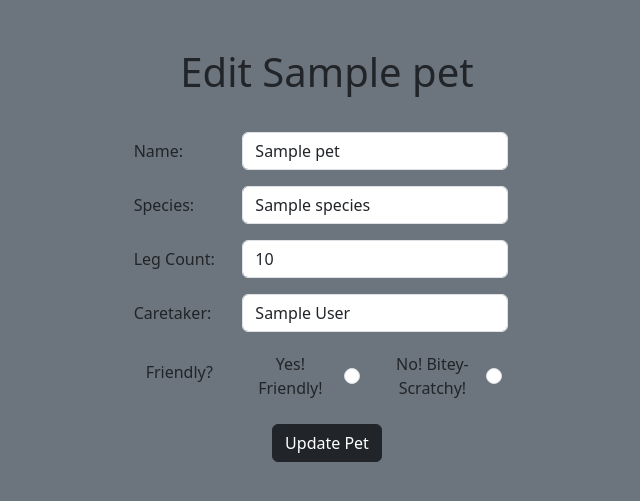
After one commit to JonGriggs1773/Python_Office_Hour, a Flask app: template CRUD/OneToMany_CRUD2/flask_app/templates/update_pet.html in a window 1280 px wide. The commit adds this page. Shown: the top 501 px of the page, without its empty margins (313-953 px from the left). Run offline with Flask 3, Linux system fonts and the light colour scheme; the template is opened without the code that fills it: most values are stand-ins (such as "Sample title", 1, 10 or a date in 2020).

Commit message:
one to many wrap up

```diff
--- a/CRUD/OneToMany_CRUD2/flask_app/templates/all_users.html
+++ b/CRUD/OneToMany_CRUD2/flask_app/templates/all_users.html
@@ -37,9 +37,9 @@
                         <td>
                             {% for i in range(user.pets|length) %}
                                 {% if i == user.pets|length -1 %}
-                                    {{user.pets[i].name}}
+                                    <a class="text-success" href="/view/pet/{{user.pets[i].id}}">{{user.pets[i].name}}</a>
                                 {% else %}
-                                    {{user.pets[i].name}},
+                                    <a class="text-success" href="/view/pet/{{user.pets[i].id}}">{{user.pets[i].name}}</a>,
                                 {% endif %}
                             {% endfor %}
                         </td>
--- a/CRUD/OneToMany_CRUD2/flask_app/templates/one_user.html
+++ b/CRUD/OneToMany_CRUD2/flask_app/templates/one_user.html
@@ -30,7 +30,7 @@
             <h3>{{user.first_name}}'s Pets!</h3>
                 {% if user.pets[0].id %}
                     {% for pet in user.pets %}
-                        <div class="my-4 bg-info rounded p-2">
+                        <div class="my-4 bg-success rounded p-2">
                             <h4>{{pet.name}}</h4>
                             <h5>{{pet.name}} is a(n) {{pet.species}} with {{pet.how_many_legs}} legs!</h5>
                             {% if pet.friendly %}
--- /dev/null
+++ b/CRUD/OneToMany_CRUD2/flask_app/templates/update_pet.html
@@ -0,0 +1,94 @@
+<!DOCTYPE html>
+<html lang="en">
+<head>
+    <meta charset="UTF-8">
+    <meta name="viewport" content="width=device-width, initial-scale=1.0">
+    <link href="https://cdn.jsdelivr.net/npm/bootstrap@5.3.1/dist/css/bootstrap.min.css" rel="stylesheet" integrity="sha384-4bw+/aepP/YC94hEpVNVgiZdgIC5+VKNBQNGCHeKRQN+PtmoHDEXuppvnDJzQIu9" crossorigin="anonymous">
+    <title>Edit a Pet</title>
+</head>
+<body class="container-fluid bg-secondary">
+
+    <div class="row justify-content-center">
+
+        <h1 class="text-center mt-5">Edit {{pet.name}}</h1>
+
+        <div class="text-center col-6 m-4">
+            <form class="row justify-content-center" action="/update/pet/submission" class="'" method = "post">
+
+                <input type="hidden" name="id" value='{{pet.id}}'>
+
+                <div class="row col-12 justify-content-evenly m-1">
+                    <label class="form-label row col-8 justify-content-between align-items-center">
+                        Name:
+                        <div class="col-9">
+                            <input class="form-control col-12" type="text" name="name" value='{{pet.name}}'>
+                        </div>
+                    </label>
+                </div>
+
+                <div class="row col-12 justify-content-evenly m-1">
+                    <label class="form-label row col-8 justify-content-between align-items-center">
+                        Species:
+                        <div class="col-9">
+                            <input class="form-control col-12" type="text" name="species" value='{{pet.species}}'>
+                        </div>
+                    </label>
+                </div>
+
+                <div class="row col-12 justify-content-evenly m-1">
+                    <label class="form-label row col-8 justify-content-between align-items-center">
+                        Leg Count:
+                        <div class="col-9">
+                            <input class="form-control col-12" type="number" name="how_many_legs" value='{{pet.how_many_legs}}''>
+                        </div>
+                    </label>
+                </div>
+
+                <div class="row col-12 justify-content-evenly m-1">
+                    <label class="form-label row col-8 justify-content-between align-items-center">
+                        Caretaker:
+                        <div class="col-9">
+                            <select class="form-control col-12" type="text" name="user_id" placeholder="Caretaker...">
+                                {% for user in users %}
+                                <option value='{{user.id}}' {% if pet.owner.id == user.id %}selected = "yes" {% endif %}>{{user.first_name}} {{user.last_name}}</option>
+                                {% endfor %}
+                            </select>
+                        </div>
+                    </label>
+                </div>
+
+                <div class="row col-12 justify-content-center mt-2">
+                    <label class="form-label row col-2  justify-content-start align-items-center">
+                        Friendly?
+                    </label>
+                    <div class="col-6  row justify-content-around">
+                        <div class=" col-6 row align-items-center  text-center">
+                            <label class="form-check-label col-11">
+                            <!-- <label class="form-label row col-8 justify-content-between align-items-center"> -->
+                                Yes! Friendly!
+                            </label>
+                            <div class="col-1 g-0">
+                                <input class="form-check-input" type="radio" name="friendly" value=1 {% if pet.friendly == 1 %} checked {% endif %}>
+                            </div>
+                        </div>
+                        <div class=" col-6 row  justify-content-start align-items-center text-center">
+                            <label class="form-check-label col-11">
+                                No! Bitey-Scratchy!
+                            </label>
+                            <div class="col-1 g-0">
+                                <input class="form-check-input" type="radio" name="friendly" value=0 {% if pet.friendly == 0 %} checked {% endif %}>
+                            </div>
+                        </div>
+                    </div>
+                </div>
+
+                <div class="col-4 mt-4">
+                    <input type="submit" class="btn btn-dark" value="Update Pet">
+                </div>
+
+            </form>
+
+        </div>
+    </div>
+</body>
+</html>
```
Also changed, not shown: CRUD/OneToMany_CRUD2/flask_app/controllers/pets.py (+37 -42 lines), CRUD/OneToMany_CRUD2/flask_app/models/pet.py (+34 -22 lines), CRUD/OneToMany_CRUD2/flask_app/templates/one_pet.html (added, +28 -0 lines), 1 other file.
